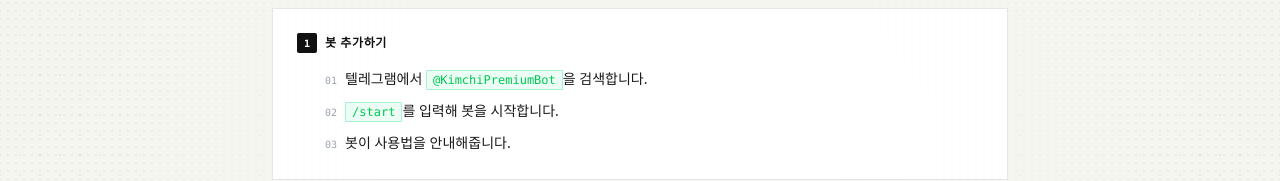
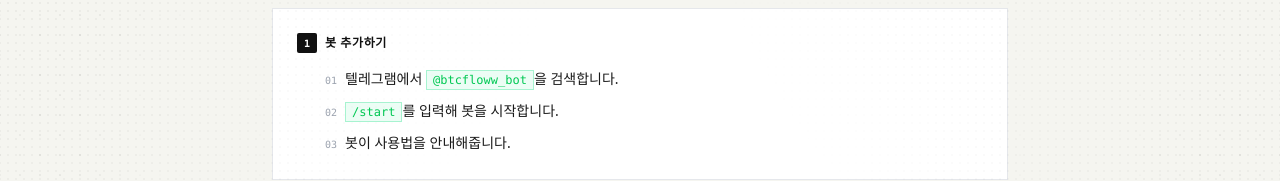
Before and after one commit to yprite/bitflow, a Next.js app: page /alert in a window 1280 px wide. Shown: the part 205-386 px from the top of the page. Built offline with nearby package versions, Linux system fonts and the light colour scheme; no server answers.

Commit message:
chore: update telegram bot handle

```diff
--- a/src/app/alert/page.tsx
+++ b/src/app/alert/page.tsx
@@ -22,7 +22,7 @@ export default function AlertPage() {
           <ol className="list-none text-dot-text space-y-2.5 text-sm ml-7">
             <li className="flex items-start gap-2">
               <span className="text-dot-muted text-[10px] mt-0.5 font-mono">01</span>
-              <span>텔레그램에서 <code className="text-dot-green bg-emerald-50 px-1.5 py-0.5 border border-emerald-200 font-mono text-xs">@KimchiPremiumBot</code>을 검색합니다.</span>
+              <span>텔레그램에서 <code className="text-dot-green bg-emerald-50 px-1.5 py-0.5 border border-emerald-200 font-mono text-xs">@btcfloww_bot</code>을 검색합니다.</span>
             </li>
             <li className="flex items-start gap-2">
               <span className="text-dot-muted text-[10px] mt-0.5 font-mono">02</span>
```
